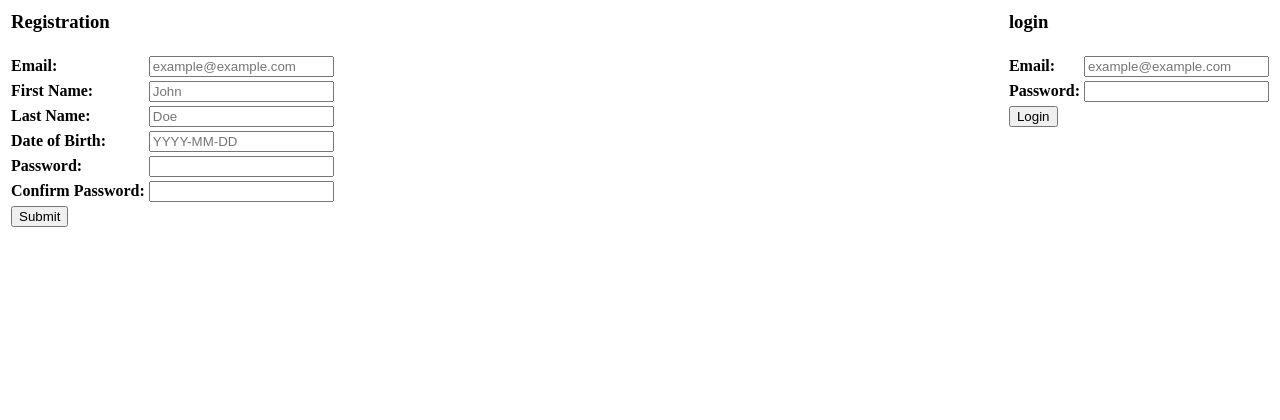
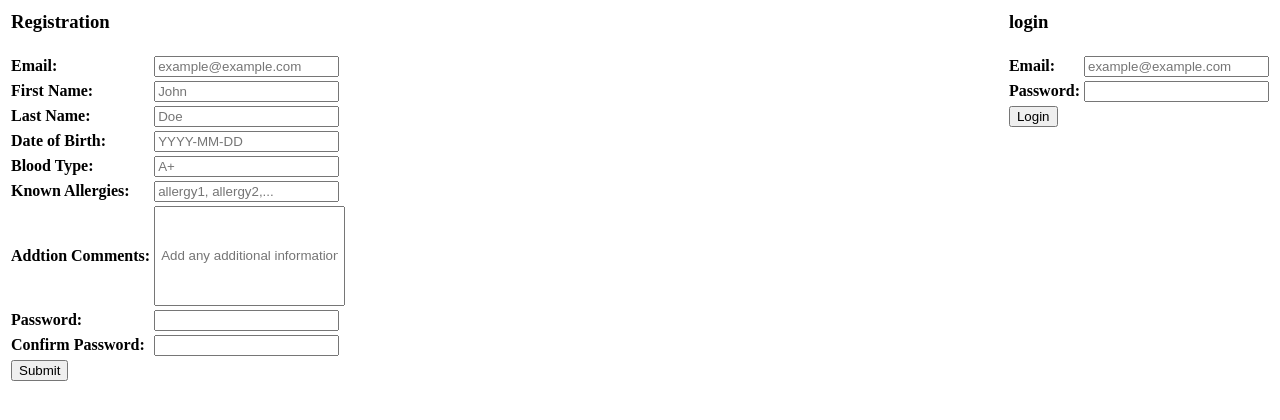
Before and after one commit to Thyri/TouchSave, a Django app: template templates/index.html in a window 1280 px wide. Shown: the top 420 px of the page. Run offline with Django 3.2, Linux system fonts and the light colour scheme; the template is opened without the code that fills it, so the values that code supplies are empty.

Commit message:
t-minus 1 hour

```diff
--- a/templates/index.html
+++ b/templates/index.html
@@ -42,6 +42,19 @@
 							<tr>
 								<td> <label for="reg_dob"> <b> Date of Birth:</b> </label> </td>
 								<td> <input id="reg_dob" name="reg_dob" placeholder="YYYY-MM-DD"/> </td>
+							</tr>
+							<tr>
+								<td><label for="reg_blood"> <b> Blood Type: </b> </label> </td>
+								<td><input id="reg_blood" name="reg_blood" placeholder="A+"/> </td>
+							</tr>
+							<tr>
+								<td><label for="reg_allergies"> <b> Known Allergies: </b> </label> </td>
+								<td><input type="text" size="20%" name="reg_allergies" id="reg_allergies" placeholder="allergy1, allergy2,..." > </input> </td>
+							</tr>
+							<tr>
+								<td><label for="reg_comment"> <b> Addtion Comments: </b> </label> </td>
+								<td><input type="text" id="reg_comment" name="reg_comment" style="width:100%; height:100px ; line-height: 2em; overflow:scroll; padding:5px" placeholder="Add any additional information that you deem important">
+								</input>
 							</tr>
 							<tr>
 								<td> <label for="reg_pwd1"> <b> Password: </b> </label> </td>
```
Also changed, not shown: TouchSave_App/urls.py (+4 -4 lines), templates/profile.html (+7 -10 lines).
